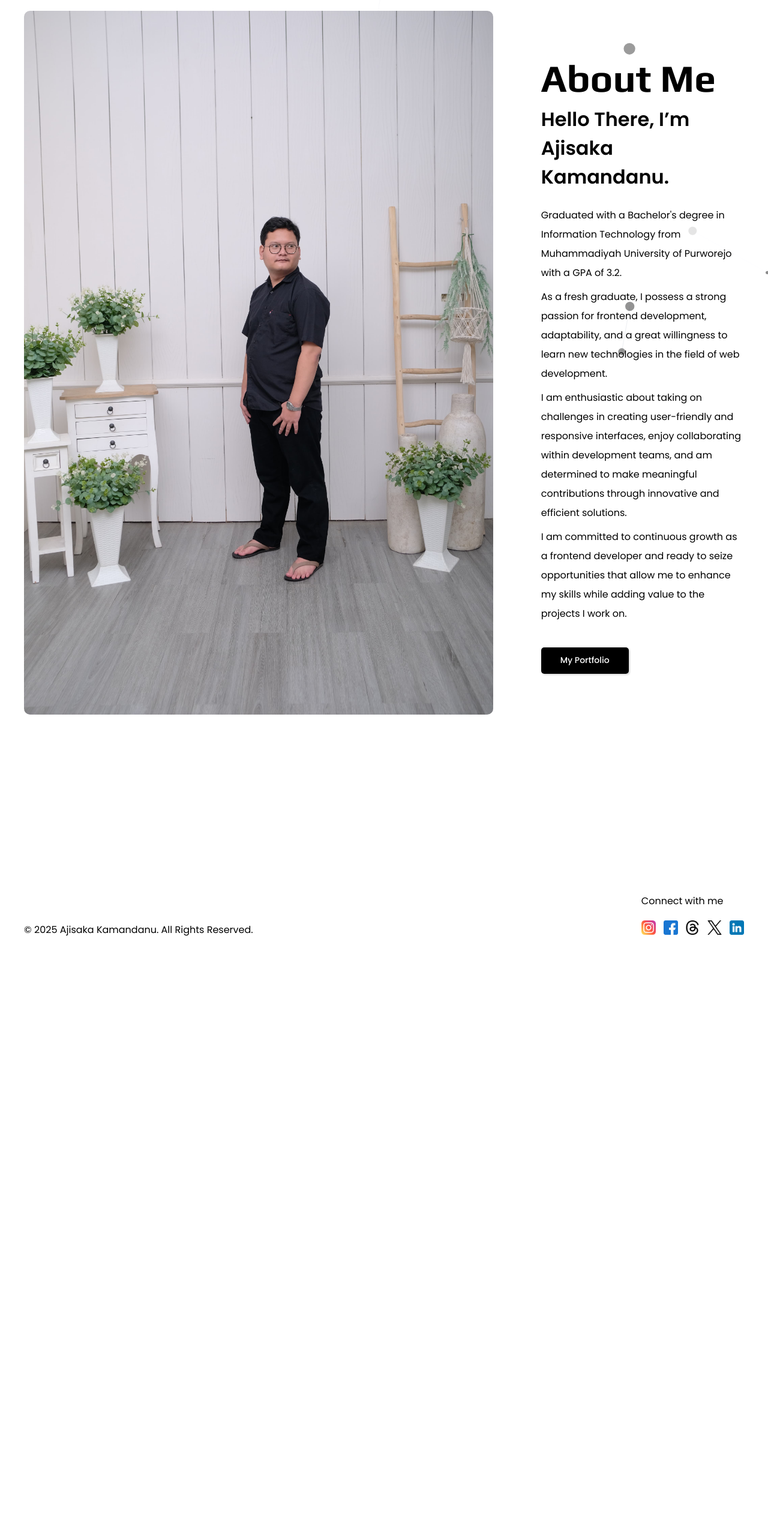
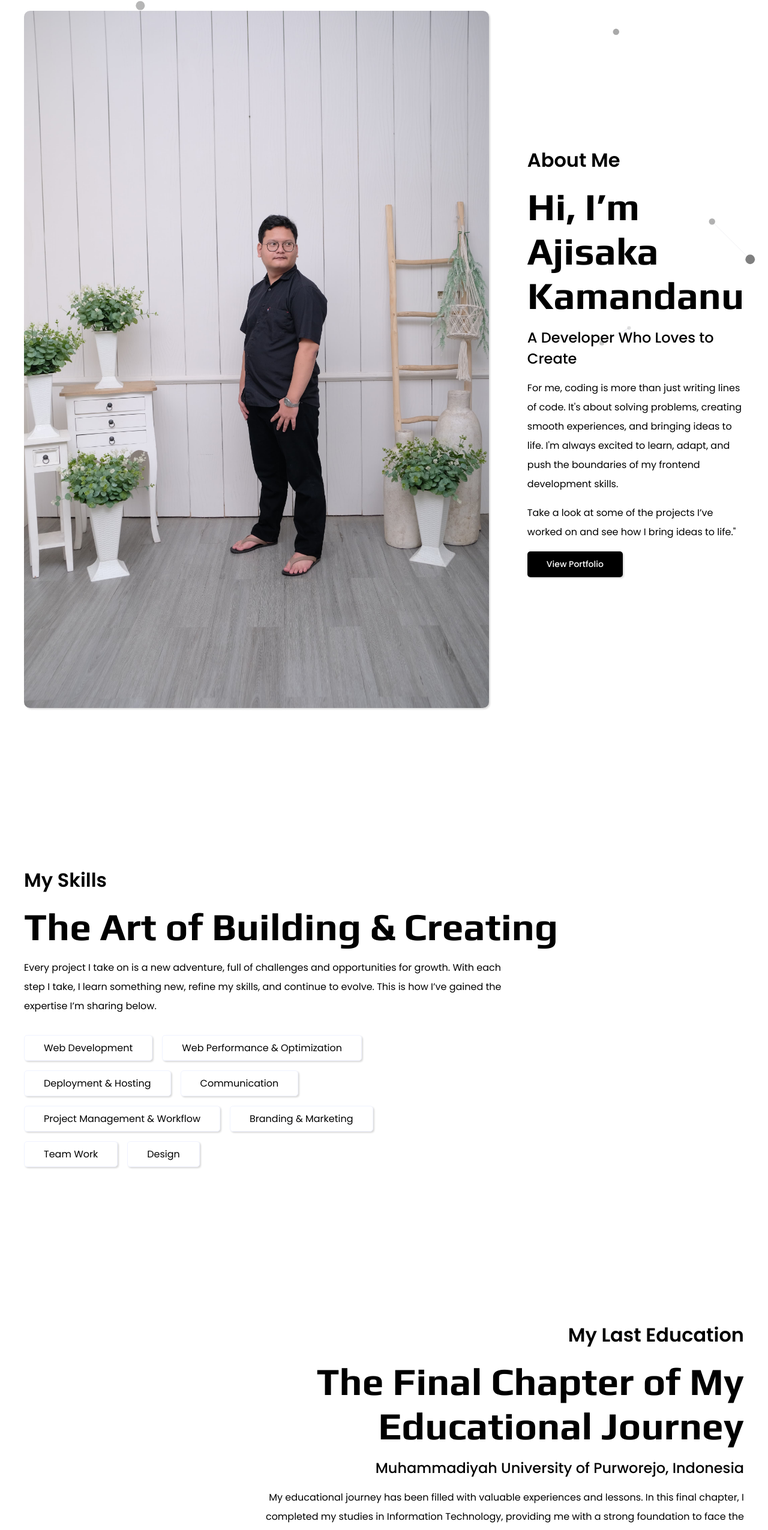
Before and after one commit to thisismeaji/portfolio, a Next.js app: page /about in a window 1280 px wide. Shown: the part 176-2726 px from the top of the page at 60% size. Before the commit the page ends 1758 px from the top, so only its background shows below. Built offline with nearby package versions, Linux system fonts and the light colour scheme.

Commit message:
completed page about

```diff
--- a/src/app/about/page.js
+++ b/src/app/about/page.js
@@ -1,14 +1,20 @@
 import ParticlesBackground from '@/components/background/ParticlesBackground';
 import AboutSection from '@/components/section/about/AboutSection';
+import EducationSection from '@/components/section/education/EducationSection';
+import HobbiesSection from '@/components/section/hobbies/HobbiesSection';
+import SkillsSection from '@/components/section/skills/SkillsSection';
 import React from 'react';
+import Styles from "../page.module.css";
+import Button from '@/components/button/Button';
 
 export const metadata = {
   title: 'About',
-  description: 'I enjoy turning ideas into engaging and functional digital experiences.',
+  description: "For me, coding is more than just writing lines of code. It's about solving problems, creating smooth experiences, and bringing ideas to life.",
   alternates: {
     canonical: 'https://thisismeaji.com/about'
   }
 };
+
 
 export default function About() {
   return (
@@ -46,12 +52,25 @@ export default function About() {
             "@type": "WebPage",
             "name": "About",
             "url": "https://thisismeaji.com/about",
-            "description": "As a fresh graduate, I possess a strong passion for frontend development, adaptability, and a great willingness to learn new technologies in the field of web development."
+            "description": "For me, coding is more than just writing lines of code. It's about solving problems, creating smooth experiences, and bringing ideas to life."
           })
         }}
       />
       <ParticlesBackground/>
       <AboutSection/>
+      <div>
+        <SkillsSection/>
+      </div>
+      <EducationSection/>
+      <HobbiesSection/>
+      <section className={Styles.ctaSection}>
+      <div className={Styles.ctaAbout}>
+        <h2>What are you waiting for?</h2>
+        <h1>Let’s Create Something Amazing Together</h1>
+        <p>If you’re interested in collaborating or have any questions, feel free to reach out! I’d love to bring your ideas to life.</p>
+        <Button text="Work With Me" link="/contact"/>
+      </div>
+      </section>
     </>
   );
 }
--- /dev/null
+++ b/src/app/page.module.css
@@ -0,0 +1,19 @@
+.ctaSection{
+    padding-bottom: 0;
+}
+
+.ctaAbout{
+    display: flex;
+    flex-direction: column;
+    position: relative;
+    z-index: 10;
+    gap: 1rem;
+    width: 100%;
+    max-width: 1200px;
+    align-items: flex-end;
+    text-align: right;
+}
+
+.ctaAbout h1, .ctaAbout p{
+    max-width: 800px;
+}
--- a/src/components/section/about/AboutSection.js
+++ b/src/components/section/about/AboutSection.js
@@ -5,7 +5,7 @@ import Button from '@/components/button/Button';
 
 export default function AboutSection() {
   return (
-    <section>
+    <section className={Styles.section}>
       <div className={Styles.about}>
         <div>
             <Image
@@ -16,13 +16,12 @@ export default function AboutSection() {
             />
         </div>
         <div>
-            <h1>About Me</h1>
-            <h2>Hello There, I’m Ajisaka Kamandanu.</h2>
-            <p>Graduated with a Bachelor's degree in Information Technology from Muhammadiyah University of Purworejo with a GPA of 3.2.</p>
-            <p>As a fresh graduate, I possess a strong passion for frontend development, adaptability, and a great willingness to learn new technologies in the field of web development.</p>
-            <p>I am enthusiastic about taking on challenges in creating user-friendly and responsive interfaces, enjoy collaborating within development teams, and am determined to make meaningful contributions through innovative and efficient solutions.</p>
-            <p>I am committed to continuous growth as a frontend developer and ready to seize opportunities that allow me to enhance my skills while adding value to the projects I work on.</p>
-            <Button text="My Portfolio"/>
+            <h2>About Me</h2>
+            <h1>Hi, I’m Ajisaka Kamandanu</h1>
+            <h3>A Developer Who Loves to Create</h3>
+            <p>For me, coding is more than just writing lines of code. It's about solving problems, creating smooth experiences, and bringing ideas to life. I'm always excited to learn, adapt, and push the boundaries of my frontend development skills.</p>
+            <p>Take a look at some of the projects I’ve worked on and see how I bring ideas to life."</p>
+            <Button text="View Portfolio"/>
         </div>
       </div>
     </section>
--- a/src/components/section/about/aboutsection.module.css
+++ b/src/components/section/about/aboutsection.module.css
@@ -1,9 +1,10 @@
 .about{
     display: flex;
-    justify-content: center;
+    justify-content: space-between;
+    gap: 4rem;
     align-items: center;
+    width: 100%;
     max-width: 1200px;
-    gap: 5rem;
     position: relative;
     z-index: 10;
 }
@@ -15,23 +16,23 @@
     max-width: 383;
     max-height: 538;
     border-radius: 10px;
+    box-shadow: rgba(0, 0, 0, 0.15) 1.95px 1.95px 2.6px;
 }
 
 .about div:nth-of-type(2){
     display: flex;
     flex-direction: column;
     width: 100%;
-    max-width: 750px;
-    gap: 0.5rem;
+    max-width: 800px;
+    gap: 1rem;
 }
 
 .about > div > h2{
-    margin-bottom: 1rem;
+    margin-bottom: 0;
 }
 
 .about button{
     max-width: fit-content;
-    margin-top: 2rem;
 }
 
 @media screen and (min-width: 786px) and (max-width: 1200px){
@@ -39,7 +40,8 @@
         gap: 2rem;
     }
     .about div:nth-of-type(2){
-        max-width:450px;
+        max-width:650px;
+        gap: 0.7rem;
     }
 
     .about img{
@@ -47,17 +49,13 @@
         height: none;
     }
 
-    .about > div > h2{
-        margin-bottom: 0.5rem;
-    }
-
-    .about button{
-        max-width: fit-content;
-        margin-top: 1rem;
-    }
 }
 
 @media screen and (max-width: 786px){
+    .section{
+        padding-top: 2rem;
+    }
+
     .about{
         flex-direction: column;
         gap: 2rem;
@@ -68,12 +66,8 @@
         max-height: none;
     }
 
-    .about > div > h2{
-        margin-bottom: 0;
+    .about div:nth-of-type(2){
+        gap: 0.5rem;
     }
 
-    .about button{
-        max-width: fit-content;
-        margin-top: 0.5rem;
-    }
 }
--- /dev/null
+++ b/src/components/section/education/EducationSection.js
@@ -0,0 +1,15 @@
+import React from 'react';
+import Styles from "../education/educationsection.module.css";
+
+export default function EducationSection() {
+  return (
+    <section>
+      <div className={Styles.education}>
+        <h2>My Last Education</h2>
+        <h1>The Final Chapter of My Educational Journey</h1>
+        <h3>Muhammadiyah University of Purworejo, Indonesia</h3>
+        <p>My educational journey has been filled with valuable experiences and lessons. In this final chapter, I completed my studies in Information Technology, providing me with a strong foundation to face the challenges of the professional world and continue growing in the digital field.</p>
+      </div>
+    </section>
+  );
+}
--- /dev/null
+++ b/src/components/section/education/educationsection.module.css
@@ -0,0 +1,36 @@
+.education{
+    display: flex;
+    flex-direction: column;
+    width: 100%;
+    justify-content: center;
+    align-items: flex-end;
+    max-width: 1200px;
+    text-align: right;
+    gap: 1rem;
+    position: relative;
+    z-index: 10;
+
+}
+
+.education p, .education h1{
+    max-width: 800px;
+}
+
+
+@media screen and (min-width:786px) and (max-width:1200px){
+
+    .education{
+        gap: 0.7rem;
+    }
+}
+
+
+@media screen and (max-width:786px){
+
+    .education{
+        align-items: flex-start;
+        text-align: left;
+        gap: 0.5rem;
+    }
+
+}
--- /dev/null
+++ b/src/components/section/hobbies/HobbiesSection.js
@@ -0,0 +1,23 @@
+import React from 'react';
+import Styles from "../hobbies/hobbiessection.module.css";
+
+export default function HobbiesSection() {
+  return (
+    <section>
+        <div className={Styles.hobbies}>
+            <h2>My Hobbies</h2>
+            <h1>Life Beyond the Screen</h1>
+            <h3>Finding Joy in Simple Moments</h3>
+            <p>Beyond work, I enjoy immersing myself in stories, exploring new worlds, and seeking inspiration from different forms of creativity. These little escapes help me recharge and keep my imagination alive.</p>
+            <div>
+              <span>Watching Series</span>
+              <span>Watching Anime</span>
+              <span>Watching Films</span>
+              <span>Listening to Music</span>
+              <span>Playing Games</span>
+              <span>Writing (Blog & Stories)</span>
+            </div>
+        </div>
+    </section>
+  )
+}
--- /dev/null
+++ b/src/components/section/hobbies/hobbiessection.module.css
@@ -0,0 +1,64 @@
+.hobbies{
+    position: relative;
+    z-index: 10;
+    display: flex;
+    flex-direction: column;
+    max-width: 1200px;
+    width: 100%;
+    gap: 1rem;
+}
+
+.hobbies p, .hobbies div{
+    max-width: 800px;
+}
+
+.hobbies div{
+    display: flex;
+    gap: 1rem;
+    flex-wrap: wrap;
+}
+
+.hobbies span{
+    border: 1px solid var(--grey);
+    padding: 0.5rem 2rem;
+    border-radius: 5px;
+    box-shadow: rgba(0, 0, 0, 0.15) 1.95px 1.95px 2.6px;
+    background-color: var(--white);
+    cursor: pointer;
+    transition: all 0.3s ease-in-out;
+}
+
+.hobbies span:hover{
+    background-color: var(--black);
+    color: var(--white);
+}
+
+
+@media screen and (min-width:786px) and (max-width:1200px){
+
+    .hobbies{
+        gap: 0.7rem;
+    }
+    .hobbies span{
+        padding: 0.4rem 1.5rem;
+        font-size: 0.9em;
+    }
+
+    .hobbies div{
+        gap: 0.7rem;
+    }
+}
+
+@media screen and (max-width:786px){
+    .hobbies{
+        gap: 0.5rem;
+    }
+    .hobbies span{
+        padding: 0.4rem 1rem;
+        font-size: 0.8em;
+    }
+
+    .hobbies div{
+        gap: 0.5rem;
+    }
+}
--- /dev/null
+++ b/src/components/section/skills/SkillsSection.js
@@ -0,0 +1,26 @@
+import React from 'react';
+import Styles from "../skills/skillssection.module.css";
+
+export default function SkillsSection() {
+  return (
+    <section>
+      <div className={Styles.skills}>
+        <div>
+            <h2>My Skills</h2>
+            <h1>The Art of Building & Creating</h1>
+            <p>Every project I take on is a new adventure, full of challenges and opportunities for growth. With each step I take, I learn something new, refine my skills, and continue to evolve. This is how I’ve gained the expertise I’m sharing below.</p>
+        </div>
+        <div>
+            <span>Web Development</span>
+            <span>Web Performance & Optimization</span>
+            <span>Deployment & Hosting</span>
+            <span>Communication</span>
+            <span>Project Management & Workflow</span>
+            <span>Branding & Marketing</span>
+            <span>Team Work</span>
+            <span>Design</span>
+        </div>
+      </div>
+    </section>
+  );
+}
--- /dev/null
+++ b/src/components/section/skills/skillssection.module.css
@@ -0,0 +1,70 @@
+.skills{
+    display: flex;
+    width: 100%;
+    flex-direction: column;
+    max-width: 1200px;
+    gap: 2rem;
+    position: relative;
+    z-index: 10;
+}
+
+.skills div:nth-of-type(1){
+    display: flex;
+    flex-direction: column;
+    gap: 1rem;
+}
+
+.skills div:nth-of-type(1) p{
+    max-width: 800px;
+}
+
+.skills div:nth-of-type(2){
+    display: flex;
+    flex-wrap: wrap;
+    max-width: 600px;
+    gap: 1rem;
+}
+
+.skills div:nth-of-type(2) span{
+    border: 1px solid var(--grey);
+    padding: 0.5rem 2rem;
+    border-radius: 5px;
+    box-shadow: rgba(0, 0, 0, 0.15) 1.95px 1.95px 2.6px;
+    background-color: var(--white);
+    cursor: pointer;
+    transition: all 0.3s ease-in-out;
+}
+
+.skills div:nth-of-type(2) span:hover{
+    background-color: var(--black);
+    color: var(--white);
+}
+
+@media screen and (min-width:786px) and (max-width:1200px){
+    .skills div:nth-of-type(2) span{
+        padding: 0.4rem 1.5rem;
+        font-size: 0.9em;
+    }
+
+    .skills div:nth-of-type(1){
+        gap: 0.7rem;
+    }
+
+}
+
+
+@media screen and (max-width:786px){
+
+
+
+    .skills div:nth-of-type(2) span{
+        padding: 0.4rem 1rem;
+        font-size: 0.8em;
+    }
+
+    .skills div:nth-of-type(1){
+        gap: 0.5rem;
+    }
+
+
+}
```
